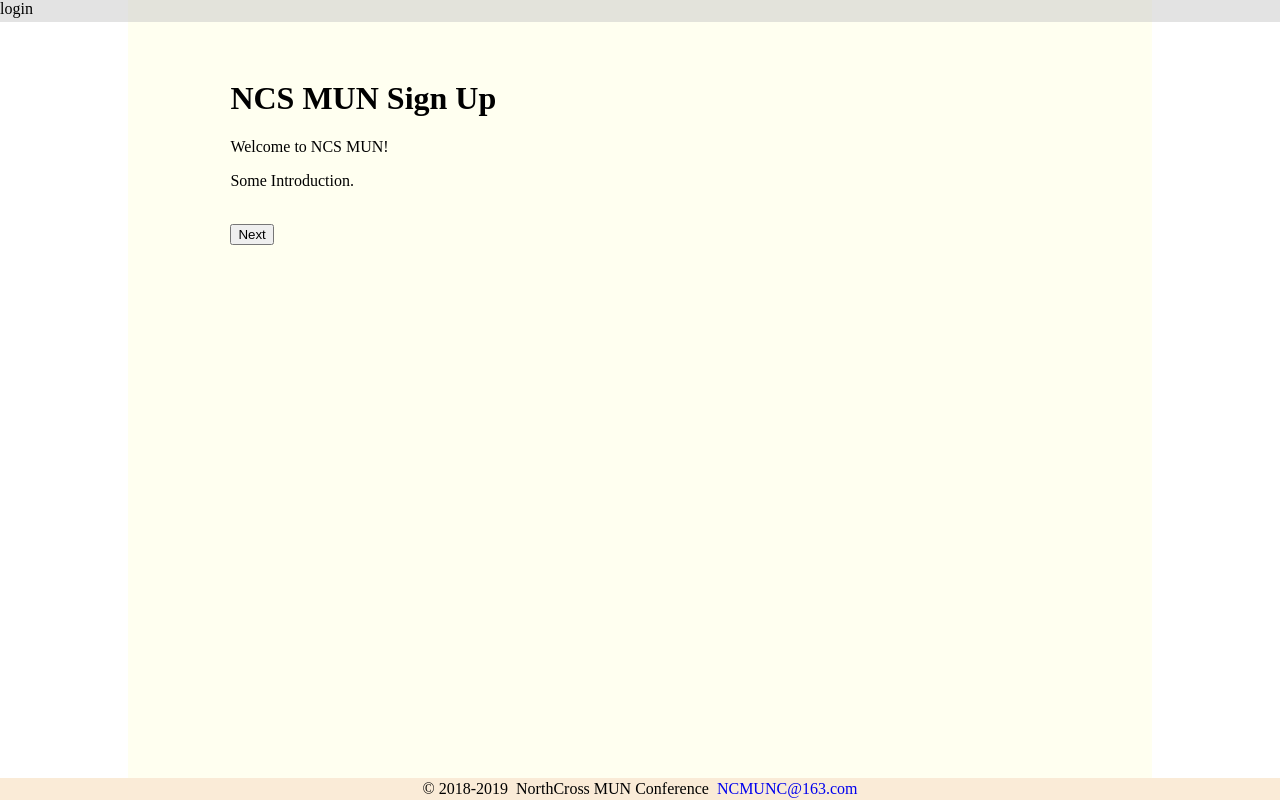
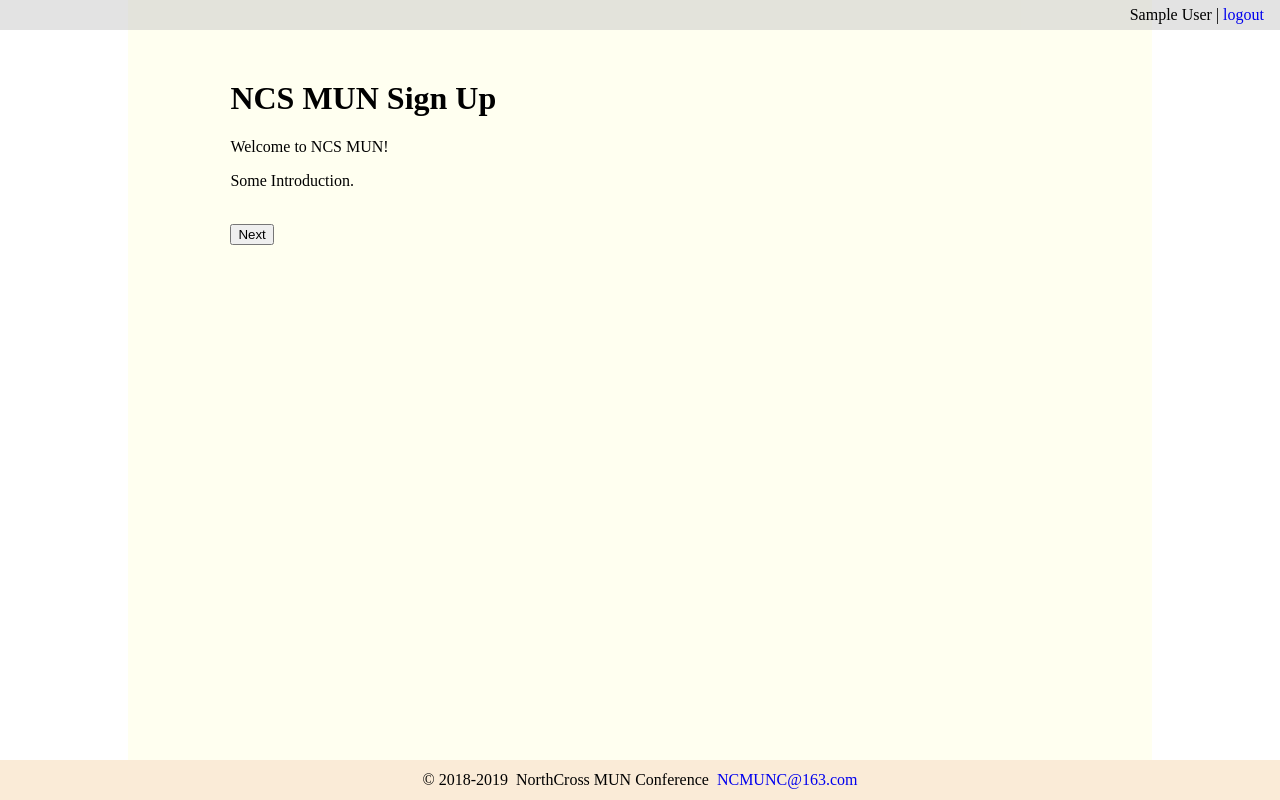
Before and after one commit to YunxiaoXu/NCS-MUN, a PHP site: page /signUp/ in a window 1280 px wide. Run offline with PHP 8.4, Linux system fonts and the light colour scheme; the visitor is signed in with stand-in values (Sample User, id 1).

Commit message:
added ncmunc icon; modified style for header and footer; added login function to signUp page (useless now).

```diff
--- a/signUp/index.php
+++ b/signUp/index.php
@@ -1,3 +1,7 @@
+<?php
+session_start();
+?>
+
 <!DOCTYPE html>
 <html>
 <head>
@@ -52,12 +56,19 @@
             bottom: 1.4rem;*/
         }
         .header {
-            position: absolute;
+            position: fixed;
             top: 0;
             width: 100%;
-            height: 22px;
+            height: 30px;
             background-color: rgba(200,200,200,.5);
             z-index: 1000;
+            display: flex;
+            display: -webkit-flex;
+            justify-content: right;
+            align-items: center;
+        }
+        .login {
+            padding-right: 16px;
         }
         .content {
             position: relative;
@@ -125,8 +136,8 @@
         .footer {
             position: fixed;
             bottom: 0;
-            height: 22px;
-            line-height: 22px;
+            /* height: 22px; */
+            line-height: 40px;
             text-align: center;
             vertical-align: bottom;
             width: 100%;
@@ -136,6 +147,12 @@
             display: none;
         }
         @media only screen and (max-width:500px) {
+            .header {
+                height: 22px;
+            }
+            .footer {
+                line-height: 22px;
+            }
             .wide {
                 display: none;
             }
@@ -151,7 +168,17 @@
 <body>
     <div class="wrapper">
         <div class="header">
-            <span text-align="right"> login </span>
+            <span class="login">
+
+<?php
+if (!isset($_SESSION["userid"])) {
+    echo "<a href='/login.php?from=/signUp/'>login</a";
+} else {
+    echo $_SESSION["username"]." | <a href='/login.php?logout=true'>logout</a>";
+}
+?>
+
+            </span>
         </div>
         <div class="content">
             <form action="submit.php" method="POST">
@@ -285,6 +312,7 @@
                     <input type="submit" value="submit" style="padding:5px 16px;margin-top:5px;"/>
                 </div>
             </form>
+            <br/>
         </div>
         <div class="footer">
             &copy; 2018-<?php echo date("Y")?>&nbsp;
```
Also changed, not shown: favicon.ico.
